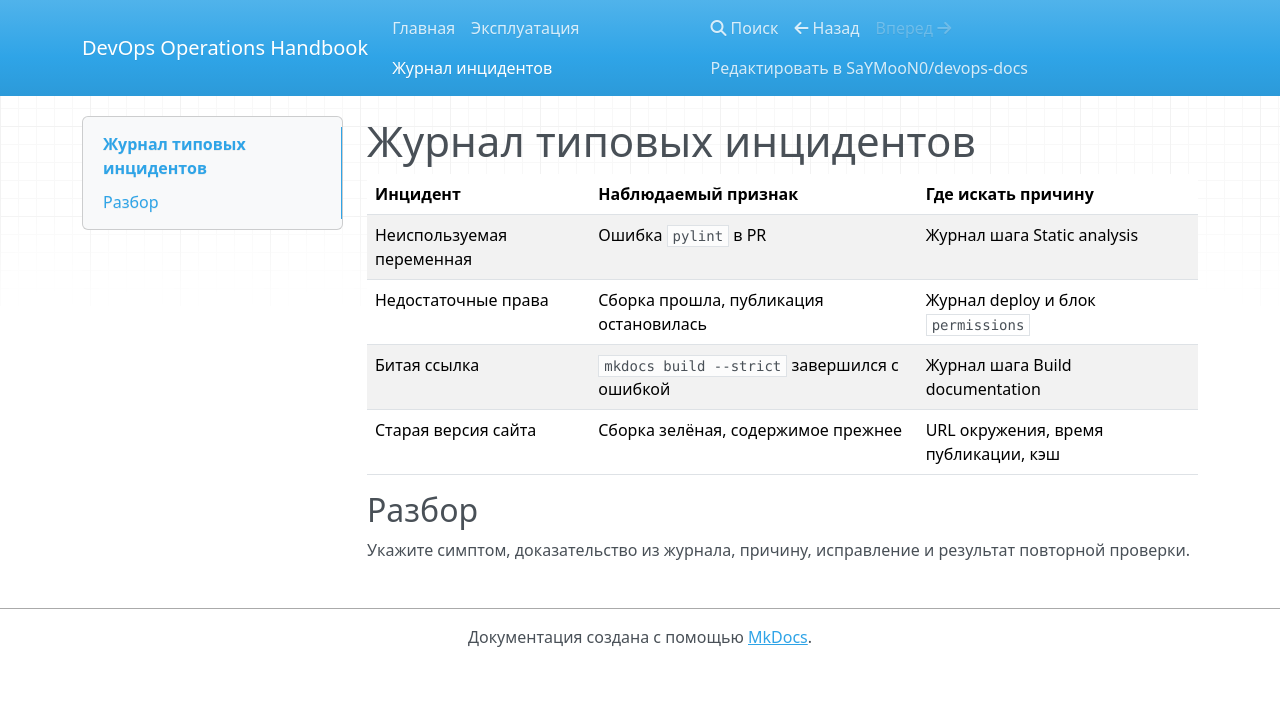
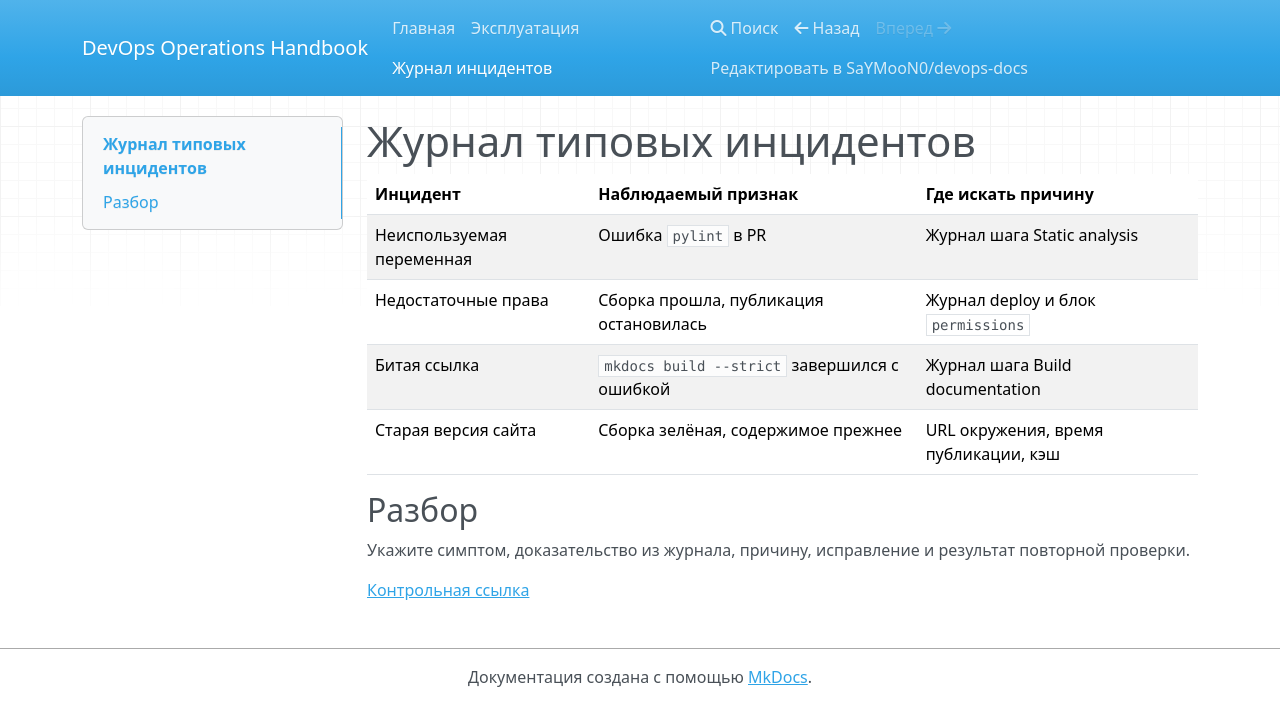
Before and after one commit to SaYMooN0/devops-docs, an MkDocs documentation site: the page built from docs/incidents.md, in a window 1280 px wide. Shown: the top 726 px of the page. Built offline with MkDocs 1.6.1, drawn with Linux system fonts in a browser that asks for light colours; nearby versions of some CDN libraries.

Commit message:
test: exercise the documentation check

```diff
--- a/docs/incidents.md
+++ b/docs/incidents.md
@@ -10,3 +10,5 @@
 ## Разбор
 
 Укажите симптом, доказательство из журнала, причину, исправление и результат повторной проверки.
+
+[Контрольная ссылка](missing-page.md)
```
